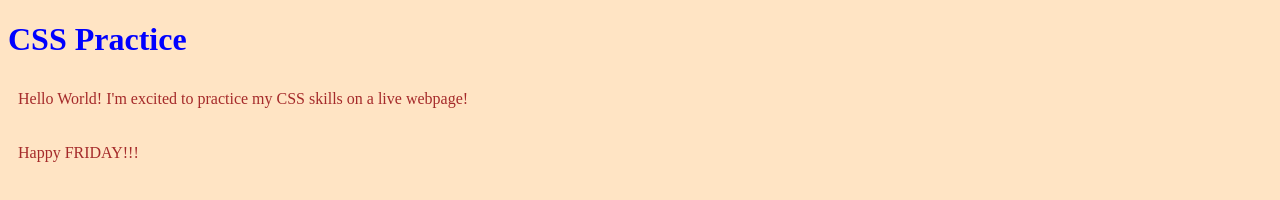
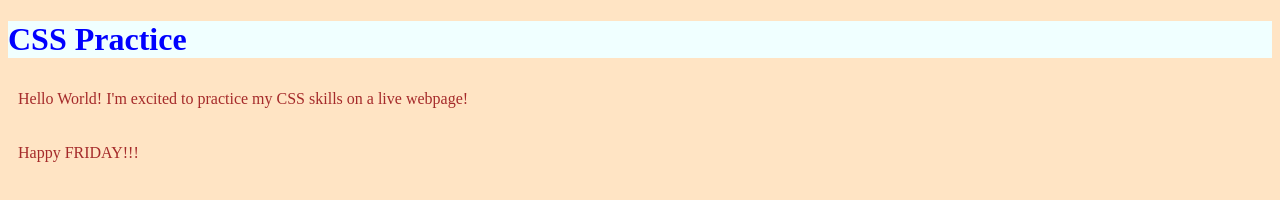
Before and after one commit to Amn-siac/Website-Practice, a plain HTML site: page index.html in a window 1280 px wide. Drawn offline with Linux system fonts and the light colour scheme.

Commit message:
classtitle

```diff
--- a/Styles/main.css
+++ b/Styles/main.css
@@ -10,3 +10,9 @@ h1 {
 body {
     background-color: bisque;
 }
+
+.title {
+    align-content: center;
+    justify-content: center;
+    background-color: azure;
+}
--- a/index.html
+++ b/index.html
@@ -9,7 +9,7 @@
 </head>
 
 <body>
-    <h1>CSS Practice</h1>
+    <h1 class="title">CSS Practice</h1>
     <p>Hello World! I'm excited to practice my CSS skills on a live webpage!</p>
     <p>Happy FRIDAY!!!</p>
 </body>
```
